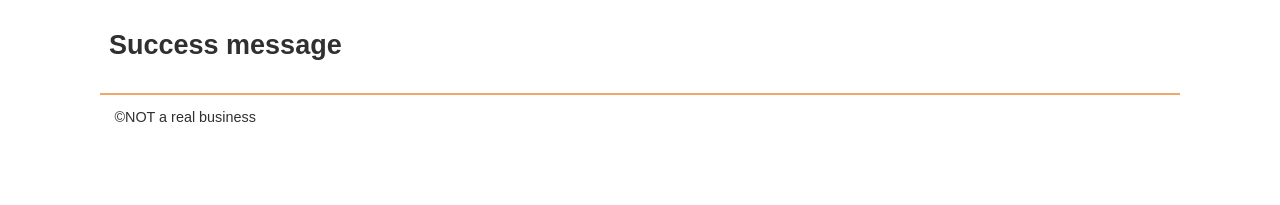
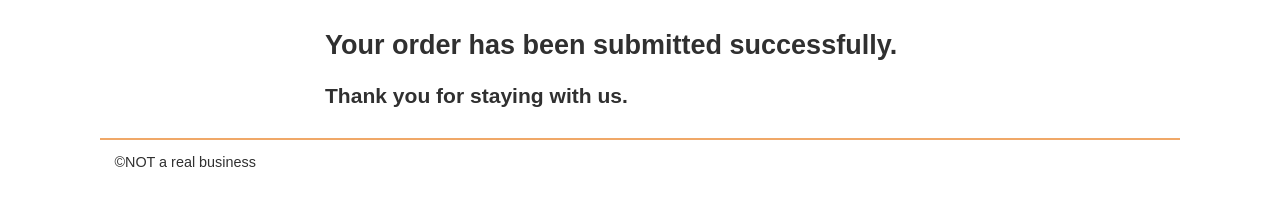
Before and after one commit to nicoopariente/WDD-330-Project, a website: page src/checkout/success.html in a window 1280 px wide. Shown: the part 63-268 px from the top of the page. Drawn offline with Linux system fonts and the light colour scheme.

Commit message:
np--successCssAndFixingTotalDisplayWhenEmptyCar

```diff
--- a/src/checkout/success.html
+++ b/src/checkout/success.html
@@ -17,8 +17,9 @@
     <header class="divider" id="main-header"></header>
 
     <main class="divider">
-      <section class="products">
-        <h2>Success message</h2>
+      <section class="products" id="success">
+        <h2>Your order has been submitted successfully.</h2>
+        <h3>Thank you for staying with us.</h3>
 
       </section>
     </main>
--- a/src/css/style.css
+++ b/src/css/style.css
@@ -269,6 +269,11 @@ button {
   display: contents;
 }
 
+#success {
+  margin-left: 20% ;
+  margin-right: 20%;
+}
+
 @media screen and (min-width: 500px) {
   body {
     max-width: 1080px;
```
Also changed, not shown: src/js/cart.js (+7 -3 lines).
